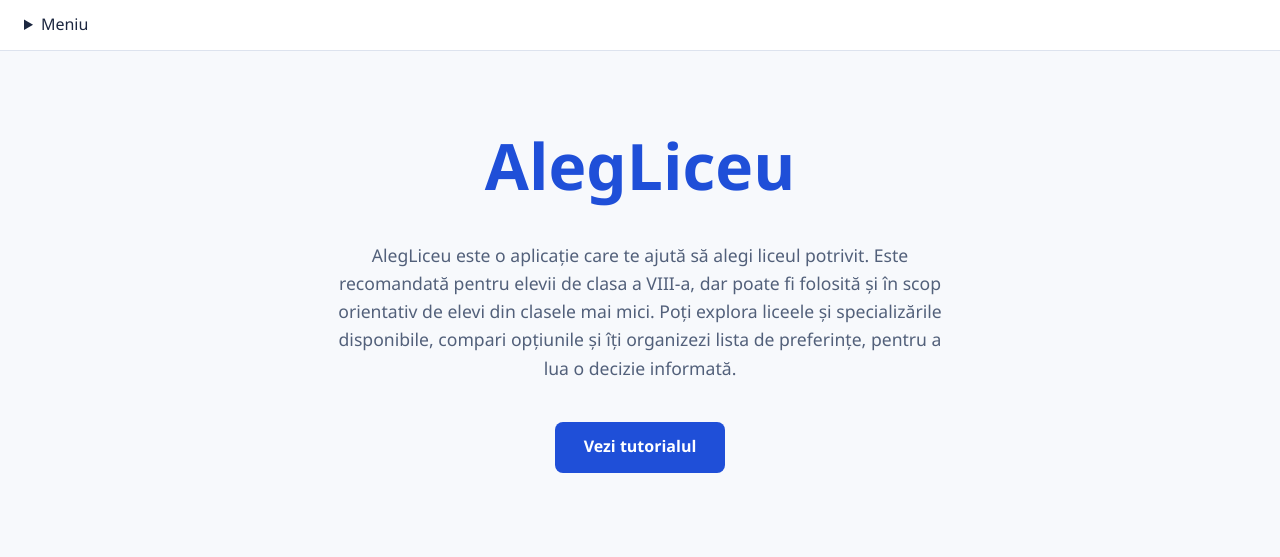
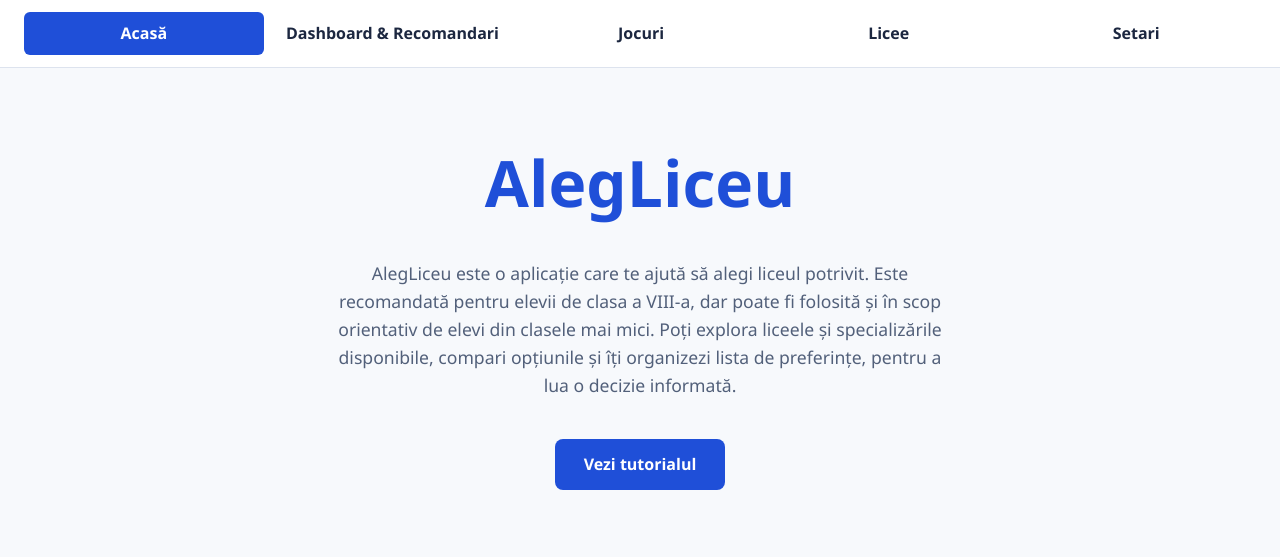
Before and after one commit to saluthei/aleg-liceu, a plain HTML site: page index.html in a window 1280 px wide. Drawn offline with Linux system fonts and the light colour scheme.

Commit message:
reactualizare index.html
raectualizat index pentru a afisa noul format de navbar

```diff
--- a/index.html
+++ b/index.html
@@ -9,8 +9,6 @@
 <body>
 
   <nav class="navbar" aria-label="Meniu principal">
-    <details class="dropdown">
-        <summary>Meniu</summary>
     <ul>
       <li><a href="index.html" class="activ">Acasă</a></li>
       <li><a href="dashboardrec.html">Dashboard & Recomandari</a></li>
@@ -18,8 +16,8 @@
       <li><a href="licee.html">Licee</a></li>
       <li><a href="setari.html">Setari</a></li>
     </ul>
-    </details>
   </nav>
+
 
   <main class="start">
     <h1 class="titlu">AlegLiceu</h1>
@@ -35,4 +33,5 @@
   </main>
 
 </body>
+
 </html>
```
